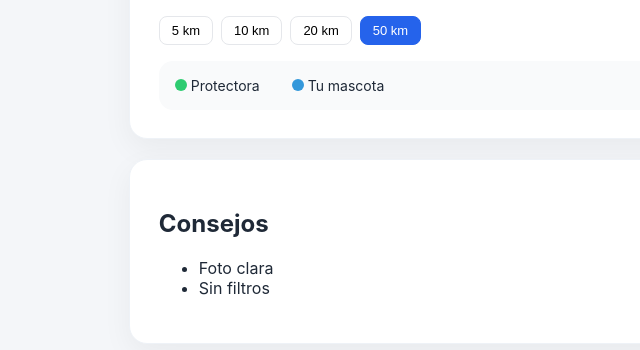
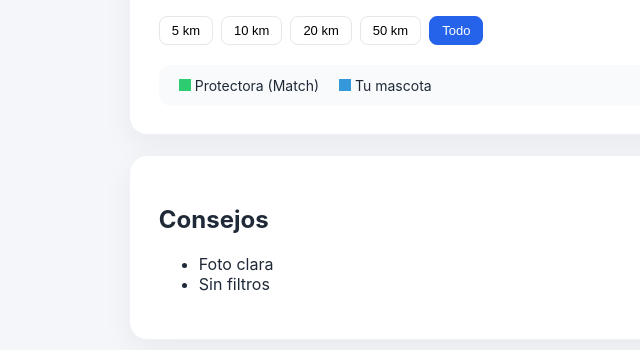
Before and after one commit to JoseFelixBarbRoj/isi-PeTracker, a Flask app: page /user in a window 1280 px wide. Shown: the part 836-1186 px from the top of the page, without its empty margins (281-921 px from the left). Run offline with Flask 3, Linux system fonts and the light colour scheme; the visitor is signed in with stand-in values (Sample User, id 1); parts of the project's set-up code (start-up, migrations or seed data) failed here and were passed over.

Commit message:
Fix añadido ruido a las marcas en maps

```diff
--- a/frontend/static/main.js
+++ b/frontend/static/main.js
@@ -2,15 +2,11 @@ document.addEventListener("DOMContentLoaded", function () {
 
     // ===== PEDIR PERMISO DE NOTIFICACIONES =====
     if ("Notification" in window) {
-
         if (Notification.permission === "default") {
             Notification.requestPermission().then(permission => {
                 console.log("Permiso de notificaciones:", permission);
             });
         }
-
-    } else {
-        console.log("Este navegador no soporta notificaciones.");
     }
 
     const uploadBox = document.getElementById("upload-box");
@@ -21,6 +17,9 @@ const analyzeBtn = document.getElementById("analyze-btn");
     let backendData = null;
     let currentMap = null;
 
+    // Lista de apoyo para determinar el emoji
+    const razasPerros = ["bulldog", "boxer", "spaniel", "beagle", "poodle", "pomeranian", "retriever", "dachshund", "labrador", "husky", "doberman", "chihuahua"];
+
     const preview = document.createElement("img");
     preview.style.maxWidth = "100%";
     preview.style.marginTop = "10px";
@@ -29,20 +28,16 @@ const message = document.createElement("div");
     message.style.marginTop = "10px";
     message.style.fontWeight = "bold";
 
-// spinner de huella
     const spinner = document.createElement("span");
     spinner.className = "paw-spinner";
     spinner.textContent = "🐾";
 
-// texto del mensaje
     const messageText = document.createElement("span");
 
     message.appendChild(spinner);
     message.appendChild(messageText);
-
     uploadBox.appendChild(preview);
     uploadBox.appendChild(message);
-
 
     // 🔒 BOTÓN DESACTIVADO AL INICIO
     if (analyzeBtn) {
@@ -51,43 +46,24 @@ if (analyzeBtn) {
         analyzeBtn.style.cursor = "not-allowed";
     }
 
-
-// CLICK EN EL CUADRO
     uploadBox.addEventListener("click", () => fileInput.click());
 
-
-// PREVIEW AL SELECCIONAR
     fileInput.addEventListener("change", () => {
-
         const file = fileInput.files[0];
-
         if (file) {
-
             const reader = new FileReader();
             reader.onload = e => preview.src = e.target.result;
             reader.readAsDataURL(file);
-
-        if (analyzeBtn) {
             analyzeBtn.disabled = false;
             analyzeBtn.style.opacity = "1";
             analyzeBtn.style.cursor = "pointer";
-        }
-
         } else {
-
-        if (analyzeBtn) {
             analyzeBtn.disabled = true;
             analyzeBtn.style.opacity = "0.5";
-            analyzeBtn.style.cursor = "not-allowed";
         }
-
-    }
-
     });
 
-
     // ===== DRAG & DROP =====
-
     uploadBox.addEventListener("dragover", e => {
         e.preventDefault();
         uploadBox.style.border = "2px solid #007bff";
@@ -104,25 +80,19 @@ uploadBox.addEventListener("drop", e => {
         fileInput.dispatchEvent(new Event("change"));
     });
 
-
-// ===== FORMATEAR FECHA =====
-
-function formatDate(dateString){
+    function formatDate(dateString) {
         return new Date(dateString).toLocaleString("es-ES");
     }
 
-
     // ===== DIBUJAR MAPA =====
-
-function drawMap(data, maxDistance = 50){
-
-    if(currentMap){
+    function drawMap(data, maxDistance = Infinity) {
+        if (currentMap) {
             currentMap.remove();
         }
 
         currentMap = L.map("map").setView(
             [data.reporte_usuario.latitud, data.reporte_usuario.longitud],
-        8
+            12
         );
 
         L.tileLayer("https://{s}.tile.openstreetmap.org/{z}/{x}/{y}.png", {
@@ -130,69 +100,61 @@ function drawMap(data, maxDistance = 50){
             attribution: "© OpenStreetMap"
         }).addTo(currentMap);
 
-
         const blueIcon = new L.Icon({
             iconUrl: "https://maps.google.com/mapfiles/ms/icons/blue-dot.png",
-        iconSize: [32,32]
+            iconSize: [32, 32]
         });
 
         const greenIcon = new L.Icon({
             iconUrl: "https://maps.google.com/mapfiles/ms/icons/green-dot.png",
-        iconSize: [32,32]
+            iconSize: [32, 32]
         });
 
-
-    // ===== PROTECTORAS CERCANAS =====
-
-    const cercanos = data.protegidos_similares.filter(
-        p => !maxDistance || !p.distancia_km || p.distancia_km <= maxDistance
-    );
+        // ===== PROTECTORAS CERCANAS (Filtrado Lógico) =====
+        const cercanos = data.protegidos_similares.filter(p => {
+            if (maxDistance === Infinity) return true;
+            return p.distancia_km <= maxDistance;
+        });
 
         cercanos.forEach(pet => {
+            const emoji = razasPerros.includes(pet.raza.toLowerCase()) ? "🐶" : "🐱";
 
-        L.marker(
-            [pet.latitud, pet.longitud],
-            {icon: greenIcon}
-        ).addTo(currentMap)
+            const displayLat = applyJitter(pet.latitud);
+            const displayLon = applyJitter(pet.longitud);
+
+            L.marker([displayLat, displayLon], { icon: greenIcon })
+                .addTo(currentMap)
                 .bindPopup(`
-            <b>🏥 Protectora</b><br>
+                    <b>🏥 Protectora ${emoji}</b><br>
                     Raza: ${pet.raza}<br>
                     Protectora: ${pet.protectora}<br>
                     Distancia: ${pet.distancia_km.toFixed(2)} km<br>
                     Fecha: ${formatDate(pet.timestamp)}<br>
                     <img src="/${pet.path_imagen}" width="180">
                 `);
-
         });
 
         // ===== TU MASCOTA =====
+        const miEmoji = razasPerros.includes(data.reporte_usuario.raza.toLowerCase()) ? "🐶" : "🐱";
 
-    L.marker(
-        [data.reporte_usuario.latitud, data.reporte_usuario.longitud],
-        {icon: blueIcon}
-    ).addTo(currentMap)
+        L.marker([data.reporte_usuario.latitud, data.reporte_usuario.longitud], { icon: blueIcon })
+            .addTo(currentMap)
             .bindPopup(`
-        <b>🐾 Tu mascota</b><br>
+                <b>🐾 Tu mascota ${miEmoji}</b><br>
                 Raza: ${data.reporte_usuario.raza}<br>
                 Usuario: ${data.reporte_usuario.username}<br>
                 Fecha: ${formatDate(data.reporte_usuario.fecha)}<br>
                 <img src="/${data.reporte_usuario.path_imagen}" width="180">
             `);
-
     }
 
-
     // ===== SUBMIT DEL FORMULARIO =====
-
-form.addEventListener("submit", function(e){
-
+    form.addEventListener("submit", function (e) {
         e.preventDefault();
-
         const file = fileInput.files[0];
 
-    if(!file){
-        spinner.style.display = "none";
-        message.textContent = "Selecciona una imagen";
+        if (!file) {
+            messageText.textContent = "Selecciona una imagen";
             message.style.color = "red";
             return;
         }
@@ -201,74 +163,70 @@ form.addEventListener("submit", function(e){
         messageText.textContent = "📍 Obteniendo ubicación...";
         message.style.color = "black";
 
-    if(!navigator.geolocation){
-        message.textContent = "Geolocalización no soportada";
+        if (!navigator.geolocation) {
+            messageText.textContent = "Geolocalización no soportada";
             return;
         }
 
-    navigator.geolocation.getCurrentPosition(async function(position){
-
+        navigator.geolocation.getCurrentPosition(async function (position) {
             const formData = new FormData();
             formData.append("imagen", file);
             formData.append("latitud", position.coords.latitude);
             formData.append("longitud", position.coords.longitude);
 
-        try{
-
+            try {
                 const response = await fetch("/predict", {
                     method: "POST",
                     body: formData
                 });
 
-            if(!response.ok) throw new Error("Error servidor");
+                if (!response.ok) throw new Error("Error servidor");
 
                 const data = await response.json();
                 backendData = data;
 
-            drawMap(data, 50);
+                // Al recibir datos, usamos el filtro activo (por defecto "Todo")
+                const activeBtn = document.querySelector(".distance-filter button.active");
+                const km = activeBtn.dataset.km === "all" ? Infinity : parseInt(activeBtn.dataset.km);
+
+                drawMap(data, km);
 
                 spinner.style.display = "none";
-            message.textContent = "Análisis completado ✅";
+                messageText.textContent = "Análisis completado ✅";
                 message.style.color = "green";
 
-        }catch(err){
+            } catch (err) {
                 spinner.style.display = "none";
-            message.textContent = "Error al procesar mapa o modelo";
+                messageText.textContent = "Error al procesar mapa o modelo";
                 message.style.color = "red";
-
             }
 
-    }, function(){
+        }, function () {
             spinner.style.display = "none";
-        message.textContent = "No se pudo obtener ubicación";
+            messageText.textContent = "No se pudo obtener ubicación";
             message.style.color = "red";
-
+        });
     });
 
-});
-
-
     // ===== FILTROS DE DISTANCIA =====
-
     document.querySelectorAll(".distance-filter button").forEach(btn => {
-
-    btn.addEventListener("click", function(){
-
+        btn.addEventListener("click", function () {
             document.querySelectorAll(".distance-filter button")
                 .forEach(b => b.classList.remove("active"));
 
             this.classList.add("active");
 
-        if(!backendData) return;
+            if (!backendData) return;
 
-        const km = this.dataset.km === "all"
-            ? Infinity
-            : parseInt(this.dataset.km);
+            const km = this.dataset.km === "all" ? Infinity : parseInt(this.dataset.km);
+            drawMap(backendData, km);
+        });
+    });
 
-        drawMap(backendData, km);
+    // Añade un pequeño desvío aleatorio (aprox. 5-10 metros)
+    function applyJitter(coord) {
+        const noise = (Math.random() - 0.5) * 0.0002; // Ajusta el 0.0002 para más/menos dispersión
+        return coord + noise;
+    }
 
 });
-
-});
-
-});
--- a/frontend/static/stylesUser.css
+++ b/frontend/static/stylesUser.css
@@ -115,17 +115,6 @@ button { transition: all 0.2s ease; }
     box-shadow: inset 0 0 0 1px var(--border);
 }
 
-/* ===== DOTS LEYENDA ===== */
-.dot {
-    width:12px;
-    height:12px;
-    border-radius:50%;
-    display:inline-block;
-}
-.green { background:#2ecc71; }
-.blue { background:#3498db; }
-.legend { display:flex; gap:2rem; margin-top:1rem; padding:1rem; border-radius:14px; background:#f9fafb; font-size:14px; }
-
 /* ===== FILTROS ===== */
 .distance-filter {
     margin-top:1rem;
@@ -168,3 +157,23 @@ button { transition: all 0.2s ease; }
     from { transform: rotate(0deg); }
     to { transform: rotate(360deg); }
 }
+
+/* ===== LEYENDA CUADRADA (Estilo Protectora) ===== */
+.legend {
+    display: flex;
+    gap: 20px;
+    margin-top: 20px;
+    padding: 12px 20px;
+    background: #f9fafb;
+    border-radius: 12px;
+    font-size: 14px;
+}
+
+.dot {
+    width: 12px;
+    height: 12px;
+    display: inline-block;
+}
+
+.dot.green { background: #2ecc71; }
+.dot.blue { background: #3498db; }
--- a/frontend/templates/user.html
+++ b/frontend/templates/user.html
@@ -74,11 +74,11 @@
                 <button data-km="5">5 km</button>
                 <button data-km="10">10 km</button>
                 <button data-km="20">20 km</button>
-                <button data-km="50" class="active">50 km</button>
-            </div>
+                <button data-km="50">50 km</button>
+                <button data-km="all" class="active">Todo</button> </div>
 
             <div class="legend">
-                <div><span class="dot green"></span> Protectora</div>
+                <div><span class="dot green"></span> Protectora (Match)</div>
                 <div><span class="dot blue"></span> Tu mascota</div>
             </div>
         </section>
```
Also changed, not shown: frontend/static/shelter.js (+11 -1 lines). Lines whose indentation alone changed are shown as unchanged.
